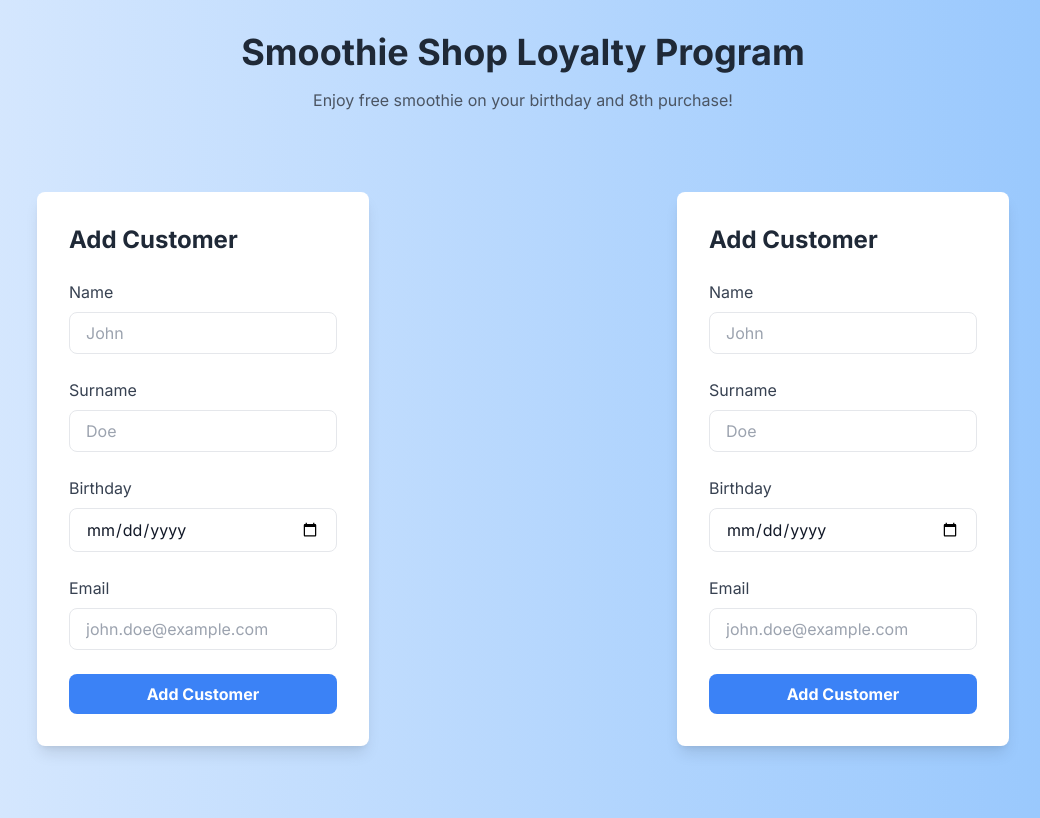
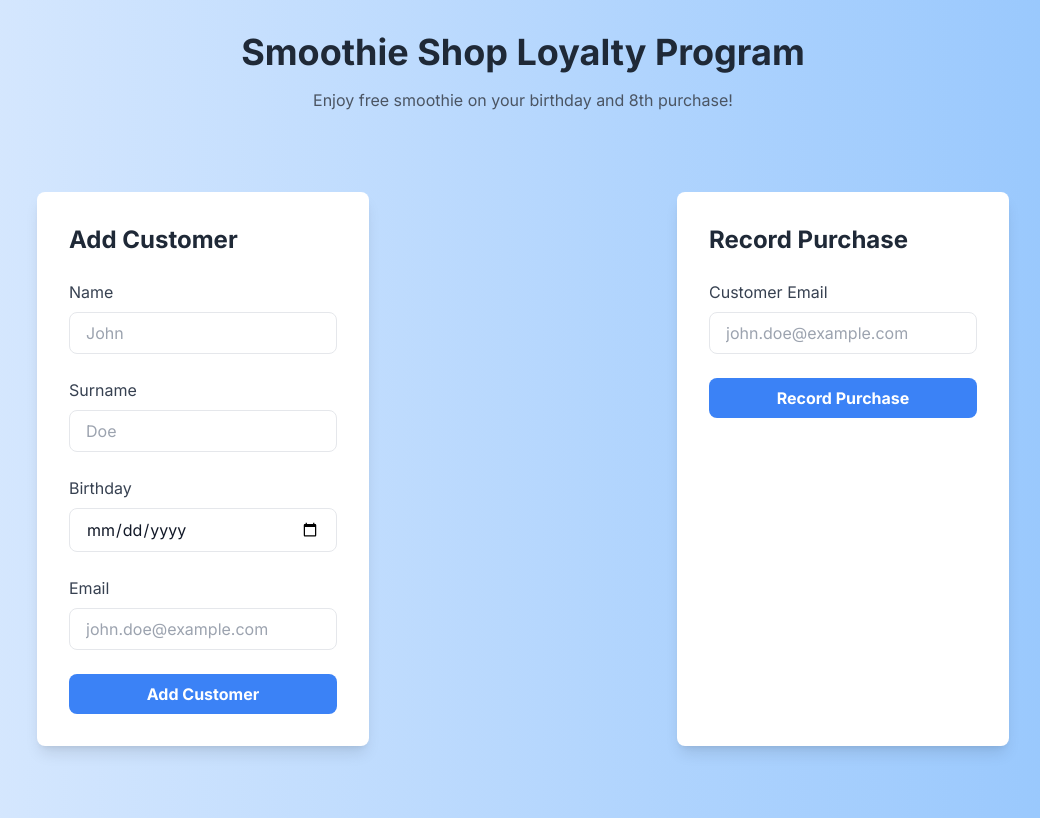
Before and after one commit to Alpovka/loyalty-app, a Next.js app: page / in a window 1280 px wide. Shown: the whole page, without its empty margins (117-1157 px from the left). Built offline with nearby package versions, Linux system fonts and the light colour scheme.

Commit message:
Prettier fix

```diff
--- a/src/app/components/PurchaseForm.js
+++ b/src/app/components/PurchaseForm.js
@@ -4,25 +4,22 @@ import React, { useState } from "react";
 import { Formik, Form, Field, ErrorMessage } from "formik";
 import * as Yup from "yup";
 
-const validationSchema = Yup.object({
-  name: Yup.string().required("Name is required"),
-  surname: Yup.string().required("Surname is required"),
-  birthday: Yup.date().required("Birthday is required"),
+const purchaseValidationSchema = Yup.object({
   email: Yup.string()
     .email("Invalid email address")
     .required("Email is required"),
 });
 
-const AddCustomerForm = () => {
+const PurchaseForm = () => {
   const [message, setMessage] = useState(null);
   const [messageType, setMessageType] = useState(null); // 'success' or 'error'
 
-  const handleSubmit = async (
+  const handlePurchase = async (
     values,
     { setSubmitting, setErrors, resetForm },
   ) => {
     try {
-      const response = await fetch("/api/customers/add", {
+      const response = await fetch("/api/customers/purchase", {
         method: "POST",
         headers: { "Content-Type": "application/json" },
         body: JSON.stringify(values),
@@ -32,23 +29,23 @@ const AddCustomerForm = () => {
         const data = await response.json();
         setMessage(
           data.reward
-            ? `Customer added successfully. Reward: ${data.reward}`
-            : "Customer added successfully",
+            ? "Reward granted: " + data.reward
+            : "Purchase recorded successfully",
         );
         setMessageType("success");
-        resetForm();
       } else {
         const errorData = await response.json();
-        setErrors({ submit: errorData.message || "Failed to add customer" });
-        setMessage(errorData.message || "Failed to add customer");
+        setErrors({ submit: errorData.message || "Customer not found" });
+        setMessage(errorData.message || "Customer not found");
         setMessageType("error");
       }
     } catch (error) {
-      setErrors({ submit: "Failed to add customer" });
-      setMessage("Failed to add customer");
+      setErrors({ submit: "Failed to record purchase" });
+      setMessage("Failed to record purchase");
       setMessageType("error");
     } finally {
       setSubmitting(false);
+      resetForm();
     }
   };
 
@@ -58,33 +55,25 @@ const AddCustomerForm = () => {
   };
 
   const fields = [
-    { name: "name", type: "text", placeholder: "John", label: "Name" },
-    { name: "surname", type: "text", placeholder: "Doe", label: "Surname" },
-    {
-      name: "birthday",
-      type: "date",
-      placeholder: "1990-01-01",
-      label: "Birthday",
-    },
     {
       name: "email",
       type: "email",
       placeholder: "john.doe@example.com",
-      label: "Email",
+      label: "Customer Email",
     },
   ];
 
   return (
     <div className="max-w-md mx-auto my-10 p-8 bg-white shadow-lg rounded-lg transform transition-all duration-500 ease-in-out hover:shadow-2xl">
       <Formik
-        initialValues={{ name: "", surname: "", birthday: "", email: "" }}
-        validationSchema={validationSchema}
-        onSubmit={handleSubmit}
+        initialValues={{ email: "" }}
+        validationSchema={purchaseValidationSchema}
+        onSubmit={handlePurchase}
       >
         {({ isSubmitting, errors }) => (
           <Form className="space-y-6">
             <h2 className="text-2xl font-bold mb-6 text-gray-800 animate-fadeIn">
-              Add Customer
+              Record Purchase
             </h2>
             {fields.map((field) => (
               <div key={field.name} className="relative mb-6">
@@ -117,7 +106,7 @@ const AddCustomerForm = () => {
                 className="w-full bg-blue-500 hover:bg-blue-700 text-white font-bold py-2 px-4 rounded-lg focus:outline-none focus:shadow-outline transform transition-all duration-300 ease-in-out"
                 disabled={isSubmitting}
               >
-                {isSubmitting ? "Submitting..." : "Add Customer"}
+                {isSubmitting ? "Submitting..." : "Record Purchase"}
               </button>
             </div>
             {message && (
@@ -134,4 +123,4 @@ const AddCustomerForm = () => {
   );
 };
 
-export default AddCustomerForm;
+export default PurchaseForm;
```
